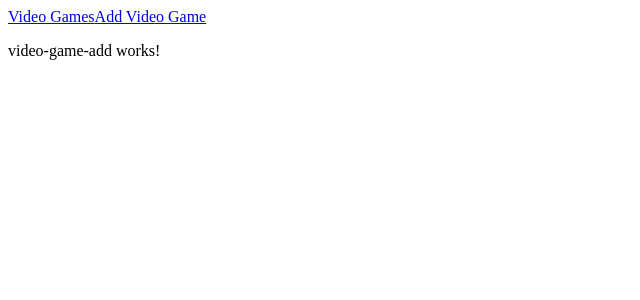
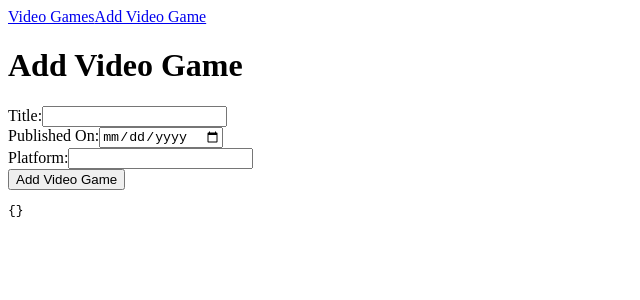
Before and after one commit to wags/VideoGamesClientApp, an Angular app: page /videogames/add in a window 1280 px wide. Shown: the top 300 px of the page, without its empty margins (0-640 px from the left). Built offline with nearby package versions, Linux system fonts and the light colour scheme.

Commit message:
Add a basic form with model binding

```diff
--- a/src/app/app.module.ts
+++ b/src/app/app.module.ts
@@ -1,6 +1,7 @@
 import { BrowserModule } from '@angular/platform-browser';
 import { NgModule } from '@angular/core';
 import { HttpModule } from '@angular/http';
+import { FormsModule } from '@angular/forms';
 
 import { AppRoutingModule } from './app-routing.module';
 import { AppComponent } from './app.component';
@@ -18,7 +19,8 @@ import { PageNotFoundComponent } from './page-not-found/page-not-found.component
   imports: [
     BrowserModule,
     AppRoutingModule,
-    HttpModule
+    HttpModule,
+    FormsModule
   ],
   providers: [],
   bootstrap: [AppComponent]
--- a/src/app/video-game-add/video-game-add.component.html
+++ b/src/app/video-game-add/video-game-add.component.html
@@ -1,3 +1,24 @@
-<p>
-  video-game-add works!
-</p>
+<h1>Add Video Game</h1>
+
+<form>
+
+  <div>
+    <label for="title">Title:</label>
+    <input id="title" name="title" type="text" [(ngModel)]="model.title" />
+  </div>
+
+  <div>
+    <label for="publishedOn">Published On:</label>
+    <input id="publishedOn" name="publishedOn" type="date" [(ngModel)]="model.publishedOn" />
+  </div>
+
+  <div>
+    <label for="platform">Platform:</label>
+    <input id="platform" name="platform" type="text" [(ngModel)]="model.platform" />
+  </div>
+
+  <button type="submit">Add Video Game</button>
+
+  <pre>{{model | json}}</pre>
+
+</form>
--- a/src/app/video-game-add/video-game-add.component.ts
+++ b/src/app/video-game-add/video-game-add.component.ts
@@ -1,4 +1,11 @@
 import { Component, OnInit } from '@angular/core';
+
+class VideoGame {
+  id: number;
+  title: string;
+  publishedOn: Date;
+  platform: string;
+}
 
 @Component({
   selector: 'app-video-game-add',
@@ -6,10 +13,12 @@ import { Component, OnInit } from '@angular/core';
   styleUrls: ['./video-game-add.component.css']
 })
 export class VideoGameAddComponent implements OnInit {
+  model: VideoGame;
 
   constructor() { }
 
   ngOnInit() {
+    this.model = new VideoGame();
   }
 
 }
```
